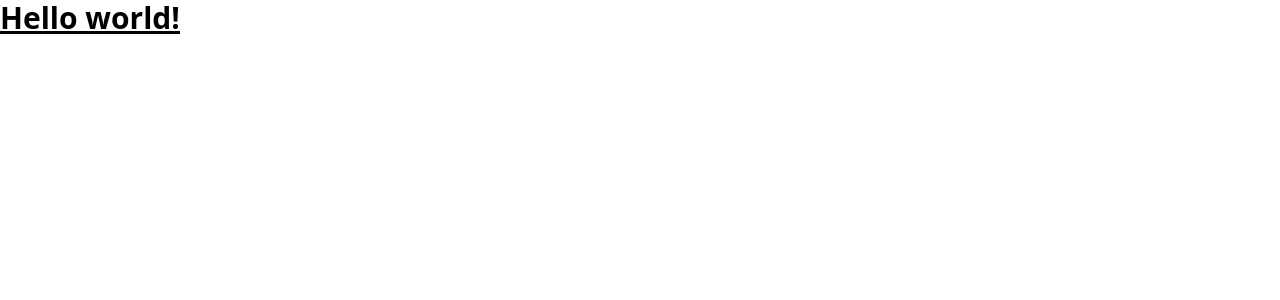
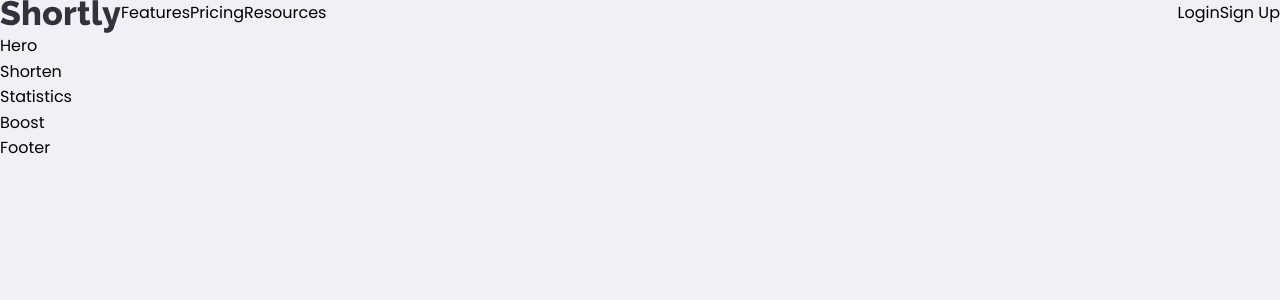
Before and after one commit to geliettech/shortly, a React (Vite) app: page / in a window 1280 px wide. Shown: the top 300 px of the page. Built offline with nearby package versions, Linux system fonts and the light colour scheme.

Commit message:
file structuring

```diff
--- a/src/App.tsx
+++ b/src/App.tsx
@@ -1,11 +1,27 @@
-
+import Header from "./components/header";
+import Hero from "./components/hero";
+import Shorten from "./components/shorten";
+import Statistics from "./components/statistics";
+import Boost from "./components/boost";
+import Footer from "./components/footer";
 
 const App = () => {
   return (
-     <h1 className="text-3xl font-bold underline">
-    Hello world!
-  </h1>
-  )
-}
+    <>
+      {/* Header Section */}
+      <Header />
+      {/* Hero Section */}
+      <Hero />
+      {/* url shorten section */}
+      <Shorten />
+      {/* Advanced Statistics Section */}
+      <Statistics />
+      {/* link boost section */}
+      <Boost />
+      {/* footer section */}
+      <Footer />
+    </>
+  );
+};
 
-export default App
+export default App;
--- /dev/null
+++ b/src/components/boost.tsx
@@ -0,0 +1,9 @@
+
+
+const Boost = () => {
+  return (
+    <div>Boost</div>
+  )
+}
+
+export default Boost
--- /dev/null
+++ b/src/components/footer.tsx
@@ -0,0 +1,9 @@
+
+
+const Footer = () => {
+  return (
+    <div>Footer</div>
+  )
+}
+
+export default Footer
--- /dev/null
+++ b/src/components/header.tsx
@@ -0,0 +1,86 @@
+import {useState} from "react"
+import Logo from "../assets/images/logo.svg";
+import { FaBars } from "react-icons/fa";
+import { MdClose } from "react-icons/md";
+
+
+const Header = () => {
+  const navItems = [
+    { name: "Features", href: "#" },
+    { name: "Pricing", href: "#" },
+    { name: "Resources", href: "#" },
+  ];
+
+    const [isOpen, setIsOpen] = useState(false);
+
+  return (
+    <header className="header">
+      <div className="flex justify-between">
+        <div className="flex">
+          <a href="" className="">
+            <img src={Logo} alt="logo" />
+          </a>
+
+          {/* Nav Link */}
+          {/* Desktop Navbar */}
+          <ul className="hidden md:flex">
+            {navItems.map((item, index) => (
+              <li className="" key={index}>
+                <a href={item.href} className="nav__link">
+                  {item.name}
+                </a>
+              </li>
+            ))}
+          </ul>
+        </div>
+        <div className="hidden md:flex">
+          <a href="#" className="nav__link">
+            Login
+          </a>
+          <a href="#" className="nav__link">
+            Sign Up
+          </a>
+        </div>
+
+
+        {/* Menu Icons */}
+     <button
+        onClick={() => setIsOpen(!isOpen)}
+        className="md:hidden focus:outline-none"
+        aria-label="Toggle Menu"
+      >
+        {isOpen ? <MdClose /> : <FaBars />}
+      </button>
+
+
+
+        {/* Mobile Navbar */}
+        <nav className={`md:hidden absolute top-10 left-0 w-full bg-white shadow-md transition-all duration-300 ${
+          isOpen ? "block" : "hidden"
+        }`}>
+          {/* Nav Link */}
+          <ul className="nav__links | primary">
+            {navItems.map((item, index) => (
+              <li className="" key={index}>
+                <a href={item.href} className="nav__link">
+                  {item.name}
+                </a>
+              </li>
+            ))}
+          </ul>
+
+          <ul className="nav__links | secondary">
+            <a href="#" className="nav__link">
+              Login
+            </a>
+            <a href="#" className="nav__link | btn">
+              Sign Up
+            </a>
+          </ul>
+        </nav>
+      </div>
+    </header>
+  );
+};
+
+export default Header;
--- /dev/null
+++ b/src/components/hero.tsx
@@ -0,0 +1,9 @@
+
+
+const Hero = () => {
+  return (
+    <div>Hero</div>
+  )
+}
+
+export default Hero
--- /dev/null
+++ b/src/components/shorten.tsx
@@ -0,0 +1,8 @@
+
+const Shorten = () => {
+  return (
+    <div>Shorten</div>
+  )
+}
+
+export default Shorten
--- /dev/null
+++ b/src/components/statistics.tsx
@@ -0,0 +1,8 @@
+
+const Statistics = () => {
+  return (
+    <div>Statistics</div>
+  )
+}
+
+export default Statistics
--- a/src/index.css
+++ b/src/index.css
@@ -1,2 +1,52 @@
 @import url('https://fonts.googleapis.com/css2?family=Poppins:ital,wght@0,100;0,200;0,300;0,400;0,500;0,600;0,700;0,800;0,900;1,100;1,200;1,300;1,400;1,500;1,600;1,700;1,800;1,900&display=swap');
 @import "tailwindcss";
+
+
+/* Base styles */
+
+*, html{
+    margin: 0;
+    padding: 0;
+    box-sizing: border-box;
+    font-family: 'Poppins', sans-serif;
+}
+:root {
+    /* ## Colors */
+
+/* ### Primary */
+--clr-primary-400: hsl(180, 66%, 49%);
+--clr-primary-950: hsl(257, 27%, 26%);
+
+/* ### Secondary */
+--clr-secondary-400: hsl(0, 87%, 67%);
+
+/* ### Neutral */
+--clr-neutral-400: hsl(0, 0%, 75%);
+--clr-neutral-500: hsl(257, 7%, 63%);
+--clr-neutral-900: hsl(255, 11%, 22%);
+--clr-neutral-950: hsl(260, 8%, 14%);
+}
+
+li{
+    list-style: none;
+}
+a{
+    text-decoration: none;
+}
+img{
+    max-width: 100%
+}
+button{
+    cursor: pointer;
+    font-family: inherit;
+    border: none;
+}
+body{
+    font-family: inherit;
+    line-height: 1.6;
+    background-color: #f0f1f6;
+}
+/* components */
+
+
+/* Utilities */
```
